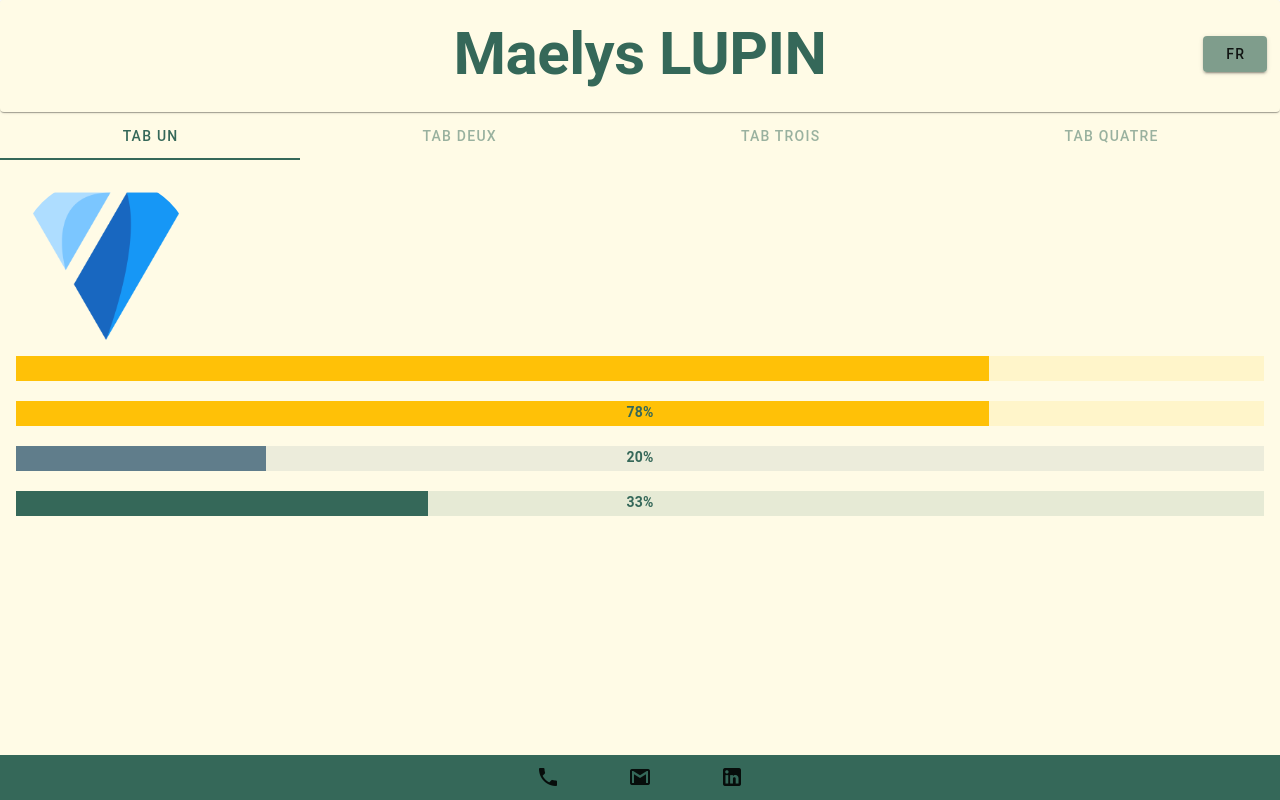
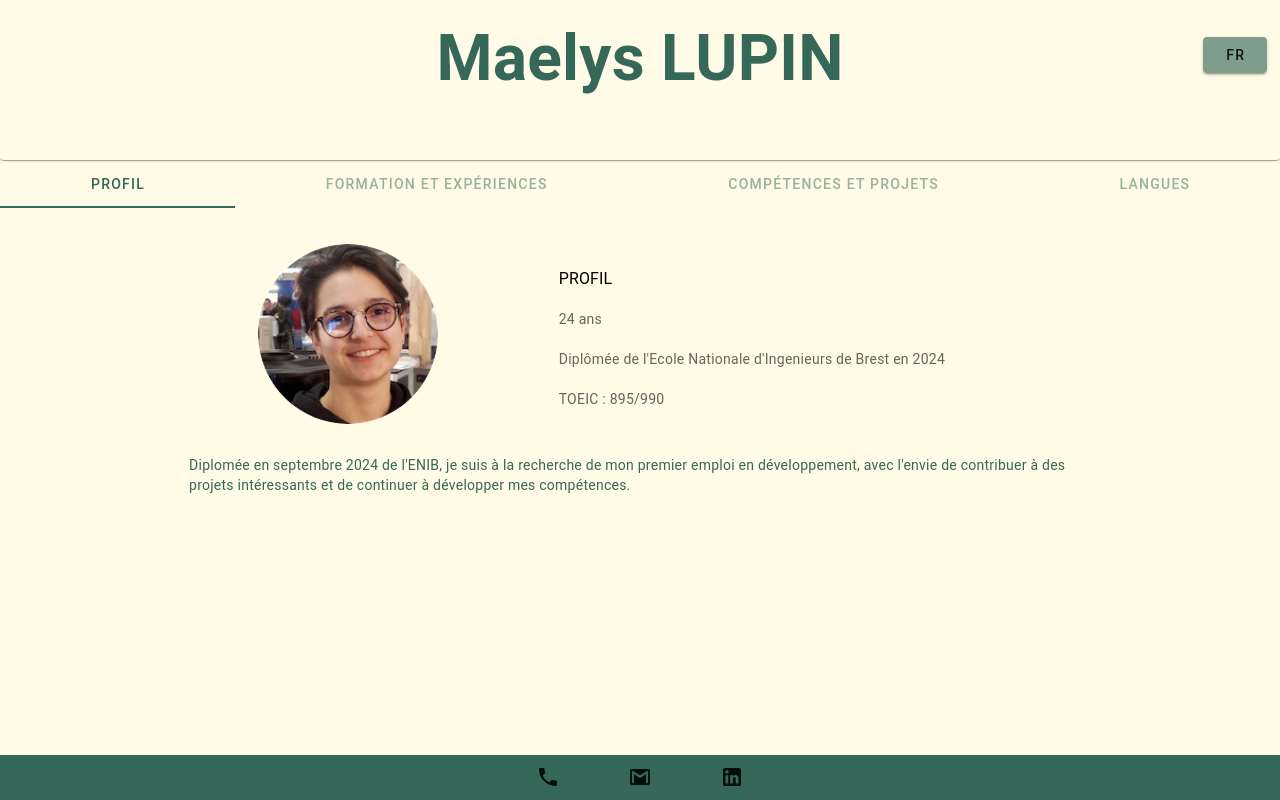
Before and after one commit to MaelysLupin/LUPIN-CV, a Vue app: page / in a window 1280 px wide. Built offline with nearby package versions, Linux system fonts and the light colour scheme.

Commit message:
page 1 et 4

```diff
--- a/package.json
+++ b/package.json
@@ -2,7 +2,7 @@
   "name": "vuetify-project",
   "version": "0.0.0",
   "scripts": {
-    "dev": "vite",
+    "dev": "vite --host",
     "build": "vite build",
     "predeploy": "npm run build",
     "deploy": "gh-pages -d dist",
--- a/src/components/Footer.vue
+++ b/src/components/Footer.vue
@@ -13,17 +13,7 @@
         </template>
       </v-snackbar>
     </div>
-
-    <!-- <div class="pt-0">
-      Phasellus feugiat arcu sapien, et iaculis ipsum elementum sit amet. Mauris cursus commodo interdum. Praesent ut
-      risus eget metus luctus accumsan id ultrices nunc.
-    </div> -->
-
     <v-divider></v-divider>
-
-    <!-- <div>
-      {{ new Date().getFullYear() }} — <strong>Vuetify</strong>
-    </div> -->
   </v-footer>
 </template>
 
@@ -37,16 +27,16 @@ const icons = [
 ]
 
 const links = {
-  'mdi-linkedin': 'https://vuetifyjs.com/',
+  'mdi-linkedin': 'https://www.linkedin.com/in/maelys-lupin',
 }
 
 const snackbar = ref(false)
 const currentText = ref('')
 
 const texts = {
-  'mdi-phone': 'This is the phone text',
-  'mdi-gmail': 'This is the Gmail text',
-  'mdi-linkedin': 'https://vuetifyjs.com/'
+  'mdi-phone': '07.60.08.56.76',
+  'mdi-gmail': 'maelyslupin6@gmail.com',
+  'mdi-linkedin': 'https://www.linkedin.com/in/maelys-lupin'
 }
 
 const showSnackbar = (icon) => {
--- a/src/components/MenuNav.vue
+++ b/src/components/MenuNav.vue
@@ -1,12 +1,14 @@
 <template>
-  <v-card color="basil">
-    <v-tabs v-model="tab" bg-color="transparent" color="basil" grow>
-      <v-tab v-for="item in localizedItems" :key="item.key" :value="item.key">
-        <span :class="{ 'text-no-select': tab !== item.key }">{{ item.label }}</span>
-      </v-tab>
-    </v-tabs>
+  <v-card class="card-container" color="basil">
+    <div class="tabs-container">
+      <v-tabs v-model="tab" bg-color="transparent" color="basil" grow>
+        <v-tab v-for="item in localizedItems" :key="item.key" :value="item.key">
+          <span :class="{ 'text-no-select': tab !== item.key }">{{ item.label }}</span>
+        </v-tab>
+      </v-tabs>
+    </div>
 
-    <v-tabs-window v-model="tab">
+    <v-tabs-window v-model="tab" class="scrollable-content">
       <v-tabs-window-item v-for="item in localizedItems" :key="item.key" :value="item.key">
         <v-card color="basil" flat>
           <v-card-text class="text-basil">
@@ -53,3 +55,30 @@ const components = {
   'tabFour': TabFour,
 }
 </script>
+
+<style>
+.card-container {
+  display: flex;
+  flex-direction: column;
+  height: 100vh;
+  /* Ajuste la hauteur totale à la hauteur de la fenêtre */
+}
+
+.tabs-container {
+  position: sticky;
+  top: 0;
+  z-index: 1;
+  /* Assure que les onglets sont au-dessus du contenu défilant */
+  background-color: inherit;
+  /* Garde le fond transparent ou défini une couleur si nécessaire */
+}
+
+.scrollable-content {
+  flex: 1;
+  /* Permet au contenu de prendre l'espace restant */
+  overflow-y: auto;
+  /* Ajoute un défilement vertical si nécessaire */
+  padding: 1rem;
+  /* Ajoute un peu de padding pour l'espacement interne */
+}
+</style>
--- a/src/components/NavBar.vue
+++ b/src/components/NavBar.vue
@@ -1,14 +1,52 @@
 <template>
   <v-card color="basil">
-    <v-card-title class="d-flex align-center justify-center py-6 bg-basil position-relative">
-      <h1 class="font-weight-bold text-h2 text-basil m-0">
-        Maelys LUPIN
-      </h1>
+    <v-card-title class="card-title">
+      <div class="text-container">
+        <h3 class="responsive-text text-basil">
+          Maelys LUPIN
+        </h3>
+      </div>
       <ChangeLg class="change-lg" />
     </v-card-title>
   </v-card>
 </template>
 
-<script setup lang="ts">
-import ChangeLg from "./ChangeLg.vue"
-</script>
+<style scoped>
+.card-title {
+  display: flex;
+  align-items: center;
+  width: 100%;
+  position: relative;
+  padding: 0 1rem;
+}
+
+.text-container {
+  width: 100%;
+  margin-top: 1vh;
+}
+
+.responsive-text {
+  font-size: 5vw;
+  max-width: 100%;
+  margin: 0 auto;
+  text-align: center;
+}
+
+@media (max-width: 768px) {
+  .card-title {
+    justify-content: flex-start;
+  }
+
+  .responsive-text {
+    font-size: 6vw;
+    text-align: left;
+  }
+}
+
+@media (max-width: 480px) {
+  .responsive-text {
+    font-size: 8vw;
+  }
+
+}
+</style>
--- a/src/components/TabFour.vue
+++ b/src/components/TabFour.vue
@@ -1,5 +1,36 @@
 <template>
-    <div>
-        TEXTE 4
+    <div class="Box-langues">
+        <v-list-item class="contact-title">Français</v-list-item>
+        <v-progress-linear v-model="francais" color="success" height="25"></v-progress-linear>
+        <br>
+        <v-list-item class="contact-title">Anglais</v-list-item>
+        <v-progress-linear v-model="anglais" color="blue-grey" height="25"></v-progress-linear>
+        <br>
+        <v-list-item class="contact-title">Espagnol</v-list-item>
+        <v-progress-linear v-model="espagnol" color="teal" height="25"></v-progress-linear>
+        <br>
     </div>
 </template>
+
+<script>
+export default {
+    data: () => ({
+        francais: 100,
+        anglais: 80,
+        espagnol: 55,
+    }),
+}
+</script>
+
+<style>
+.contact-title {
+    /* font-weight: bold; */
+    font-size: 1.2rem;
+}
+
+.Box-langues {
+    width: 85%;
+    margin: auto;
+
+}
+</style>
--- a/src/components/TabOne.vue
+++ b/src/components/TabOne.vue
@@ -1,39 +1,73 @@
 <template>
-    <div>
-        <v-avatar image="../assets/logo.png" size="180"></v-avatar>
-    </div>
-
-    <div>
-        <v-progress-linear v-model="power" color="amber" height="25"></v-progress-linear>
-        <br>
-
-        <v-progress-linear v-model="power" color="amber" height="25">
-            <template v-slot:default="{ value }">
-                <strong>{{ Math.ceil(value) }}%</strong>
-            </template>
-        </v-progress-linear>
-        <br>
-
-        <v-progress-linear v-model="skill" color="blue-grey" height="25">
-            <template v-slot:default="{ value }">
-                <strong>{{ Math.ceil(value) }}%</strong>
-            </template>
-        </v-progress-linear>
-
-        <br>
-
-        <v-progress-linear v-model="knowledge" height="25">
-            <strong>{{ Math.ceil(knowledge) }}%</strong>
-        </v-progress-linear>
+    <div class="parent">
+        <div class="div1 center"><v-avatar image="../assets/Photo_CV.png" size="180"></v-avatar></div>
+        <div class="div2 center">
+            <v-list lines=false class="list">
+                <v-list-item style="margin-top: 2%;" title="PROFIL"></v-list-item>
+                <v-list-item :subtitle="t('age')"></v-list-item>
+                <v-list-item :subtitle="t('diplome')"></v-list-item>
+                <v-list-item subtitle="TOEIC : 895/990"></v-list-item>
+            </v-list>
+        </div>
+        <div class="div3">
+            <v-list-item style="display: flex; justify-content: center; align-items:center; margin-top: 2%;">{{
+                    $t('textProfil') }}</v-list-item>
+        </div>
     </div>
 </template>
 
-<script>
-  export default {
-    data: () => ({
-      skill: 20,
-      knowledge: 33,
-      power: 78,
-    }),
-  }
+<script setup lang="ts">
+import { useI18n } from 'vue-i18n'
+
+const { t } = useI18n()
 </script>
+
+<style>
+.parent {
+    display: grid;
+    grid-template-columns: repeat(5, 1fr);
+    grid-template-rows: repeat(5, 1fr);
+    grid-column-gap: 0px;
+    grid-row-gap: 0px;
+    width: 80%;
+    height: 85%;
+    margin: auto;
+    /* margin-top: 1%; */
+}
+
+.div1 {
+    grid-area: 1 / 1 / 4 / 3;
+    margin: auto;
+    width: 90%;
+    height: 85%;
+}
+
+.div2 {
+    grid-area: 1 / 3 / 4 / 6;
+    width: 95%;
+    height: 100%;
+    background-color: transparent !important;
+}
+
+.div3 {
+    grid-area: 4 / 1 / 6 / 6;
+    margin: auto;
+    width: 96%;
+    height: 90%;
+    background-color: transparent !important;
+}
+
+.list-horizontal {
+    display: flex;
+    flex-direction: row;
+    justify-content: center;
+    gap: 10px;
+    background-color: transparent !important;
+    color: black !important;
+}
+
+v-list-item {
+    background-color: transparent !important;
+    color: inherit;
+}
+</style>
--- a/src/plugins/locales/en.json
+++ b/src/plugins/locales/en.json
@@ -1,8 +1,11 @@
 {
-    "nom": "NAME",
-    "titre": "Title",
-    "tabOne": "Tab One",
-    "tabTwo": "Tab Two",
-    "tabThree": "Tab Three",
-    "tabFour": "Tab Four"
+    "nom": "NOM",
+    "titre": "Titre",
+    "tabOne": "Profil",
+    "tabTwo": "Training and experience",
+    "tabThree": "Skills and projects",
+    "tabFour": "Languages",
+    "textProfil": "Graduating in September 2024 from ENIB, I'm looking for my first job in development, with the desire to contribute to interesting projects and continue to develop my skills.",
+    "age" : "24 years old",
+    "diplome": "Graduated from the Ecole Nationale d'Ingenieurs de Brest in 2024"
 }
--- a/src/plugins/locales/fr.json
+++ b/src/plugins/locales/fr.json
@@ -1,8 +1,11 @@
 {
     "nom": "NOM",
     "titre": "Titre",
-    "tabOne": "Tab un",
-    "tabTwo": "Tab deux",
-    "tabThree": "Tab trois",
-    "tabFour": "Tab quatre"
+    "tabOne": "Profil",
+    "tabTwo": "Formation et expériences",
+    "tabThree": "Compétences et projets",
+    "tabFour": "Langues",
+    "textProfil" : "Diplomée en septembre 2024 de l'ENIB, je suis à la recherche de mon premier emploi en développement, avec l'envie de contribuer à des projets intéressants et de continuer à développer mes compétences.",
+    "age": "24 ans",
+    "diplome": "Diplômée de l'Ecole Nationale d'Ingenieurs de Brest en 2024"
 }
--- a/src/styles/styles.css
+++ b/src/styles/styles.css
@@ -2,6 +2,8 @@
     display: flex;
     flex-direction: column;
     height: 100vh;
+    min-width: 320px;
+    min-height: 480px;
 }
 
 .app {
@@ -105,6 +107,40 @@
 }
 
 :root {
-    --footer-height: 1rem;
-    --navbar-height: 7rem;
+    --footer-height: 5vh;
+    --navbar-height: 20vh;
 }
+
+@media (max-width: 1200px) {
+    :root {
+      --footer-height: 4vh;
+      --navbar-height:10vh;
+    }
+  }
+
+  @media (max-width: 768px) {
+    :root {
+      --footer-height: 6vh;
+      --navbar-height: 9vh;
+    }
+  }
+
+  @media (max-width: 480px) {
+    :root {
+      --footer-height: 7vh;
+      --navbar-height: 9vh;
+    }
+  }
+
+.center {
+    display: flex;
+    align-items: center;
+    justify-content: center;
+}
+
+.list {
+    width: 100%;
+    height: 100%;
+    background-color: rgb(var(--v-theme-bg)) !important;
+    color: black !important;
+}
```
Also changed, not shown: src/assets/Photo_CV.png (added), 22 other files (tests, documents, lock files or other folders).
